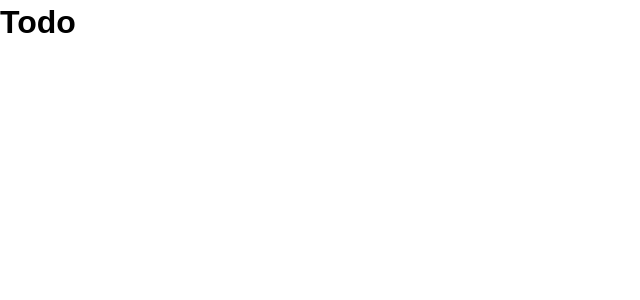
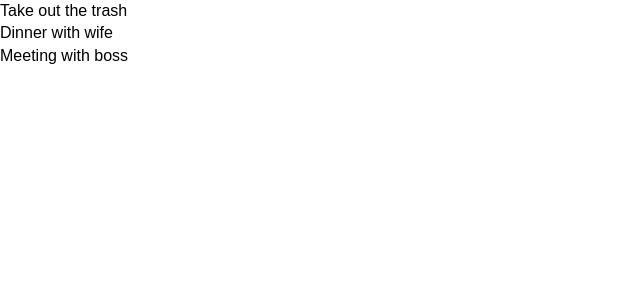
Before and after one commit to Ronyonka/todo, a React (Create React App) app: page / in a window 1280 px wide. Shown: the top 300 px of the page, without its empty margins (0-640 px from the left). Built offline with nearby package versions, Linux system fonts and the light colour scheme.

Commit message:
added states props and components

```diff
--- a/package.json
+++ b/package.json
@@ -3,8 +3,8 @@
   "version": "0.1.0",
   "private": true,
   "dependencies": {
-    "react": "^16.8.6",
-    "react-dom": "^16.8.6",
+    "react": "^16.7.0",
+    "react-dom": "^16.7.0",
     "react-scripts": "3.0.1"
   },
   "scripts": {
--- a/src/App.js
+++ b/src/App.js
@@ -1,14 +1,75 @@
-import React from 'react';
+import React, { Component } from 'react';
 import Todos from './components/Todos';
 
 import './App.css';
 
-function App() {
-  return (
-    <div className="App">
-      <Todos/>
-    </div>
-  );
-}
+class App extends Component {
+    state = {
+      todos: [
+        {
+          id: 1,
+          title: 'Take out the trash',
+          completed: false
+        },
+        {
+          id: 2,
+          title: 'Dinner with wife',
+          completed: false
+        },
+        {
+          id: 3,
+          title: 'Meeting with boss',
+          completed: false
+        }
+      ]
+    }
+
+  render(){
+      console.log(this.state.todos)
+    return (
+          <div className="App">
+            <Todos todos={this.state.todos}/>
+          </div>
+    );
+  }
+  }
 
 export default App;
+
+
+
+
+// import React from 'react';
+// import Todos from './components/Todos';
+//
+// import './App.css';
+//
+// function App() {
+//   state = {
+//     todos: [
+//       {
+//         id: 1,
+//         title: 'Take out the trash',
+//         completed: false
+//       },
+//       {
+//         id: 2,
+//         title: 'Dinner with wife',
+//         completed: false
+//       },
+//       {
+//         id: 3,
+//         title: 'Meeting with boss',
+//         completed: false
+//       }
+//     ]
+//   }
+//   console.log(this.state.todos)
+//   return (
+//     <div className="App">
+//       <Todos/>
+//     </div>
+//   );
+// }
+//
+// export default App;
--- /dev/null
+++ b/src/components/TodoItem.js
@@ -0,0 +1,13 @@
+import React, { Component } from 'react';
+
+export class TodoItem extends Component {
+  render() {
+    return(
+      <div>
+      <p>{ this.props.todo.title }</p>
+      </div>
+    )
+  }
+}
+
+export default TodoItem;
--- a/src/components/Todos.js
+++ b/src/components/Todos.js
@@ -1,28 +1,28 @@
-import React from 'react';
+import React, { Component } from 'react';
+import TodoItem from './TodoItem';
+import PropTypes from 'prop-types';
 
+class Todos extends Component {
+  render(){
 
-function Todos() {
-  return (
-    <div>
-      <h1>Todo</h1>
-    </div>
-  );
-}
+    return this.props.todos.map((todo) => (
+      <TodoItem key={todo.id} todo={todo}/>
+    ));
+  }
+  }
 
 export default Todos;
 
 
-// import React, { Component } from 'react';
+// import React from 'react';
 //
 //
-// class Todos extends Component {
-//   render(){
-//     return (
-//       <div>
-//         <h1>Todos</h1>
-//       </div>
-//     );
-//   }
-//   }
+// function Todos() {
+//   return (
+//     <div>
+//       <h1>Todo</h1>
+//     </div>
+//   );
+// }
 //
 // export default Todos;
```
